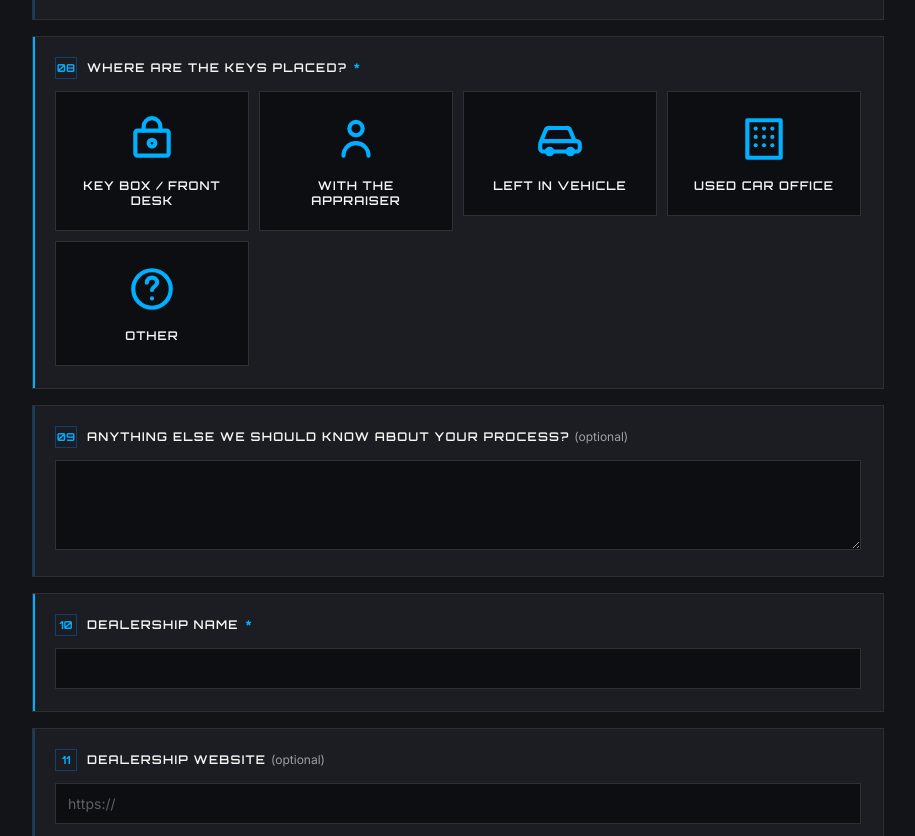
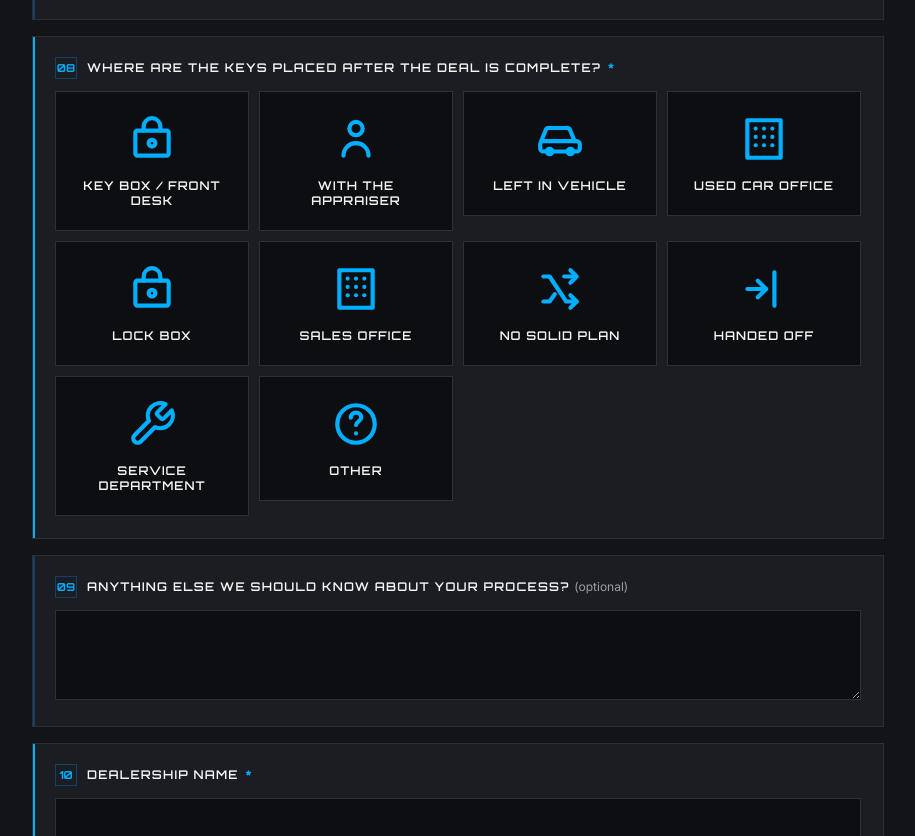
Before and after one commit to rayzoila-source/appraisalacademy-wizard, a plain HTML site: page index.html in a window 1280 px wide. Shown: the part 3395-4231 px from the top of the page, without its empty margins (182-1097 px from the left). Drawn offline with Linux system fonts and the light colour scheme.

Commit message:
Update Q8 keys placement question + add 5 new choices

```diff
--- a/index.html
+++ b/index.html
@@ -782,9 +782,9 @@
     <div class="field-panel required">
       <div class="field-head">
         <span class="field-index">08</span>
-        <label>Where are the keys placed? <span class="req">*</span></label>
+        <label>Where are the keys placed after the deal is complete? <span class="req">*</span></label>
       </div>
-      <div class="choice-group" role="radiogroup" aria-label="Where are the keys placed?">
+      <div class="choice-group" role="radiogroup" aria-label="Where are the keys placed after the deal is complete?">
         <label>
           <input class="choice-input" type="radio" name="keysPlacement" value="Key Box at Front Desk" required>
           <div class="choice-card">
@@ -819,6 +819,51 @@
               <svg viewBox="0 0 24 24" fill="none" stroke-width="2" stroke-linecap="round" stroke-linejoin="round"><rect x="4" y="3" width="16" height="18"></rect><line x1="8" y1="7" x2="8" y2="7"></line><line x1="12" y1="7" x2="12" y2="7"></line><line x1="16" y1="7" x2="16" y2="7"></line><line x1="8" y1="11" x2="8" y2="11"></line><line x1="12" y1="11" x2="12" y2="11"></line><line x1="16" y1="11" x2="16" y2="11"></line><line x1="8" y1="15" x2="8" y2="15"></line><line x1="12" y1="15" x2="12" y2="15"></line><line x1="16" y1="15" x2="16" y2="15"></line></svg>
             </span>
             <span class="choice-label">Used Car Office</span>
+          </div>
+        </label>
+        <label>
+          <input class="choice-input" type="radio" name="keysPlacement" value="Lock Box" required>
+          <div class="choice-card">
+            <span class="choice-chip generic">
+              <svg viewBox="0 0 24 24" fill="none" stroke-width="2" stroke-linecap="round" stroke-linejoin="round"><rect x="4" y="8" width="16" height="12" rx="1"></rect><path d="M8 8V6a4 4 0 0 1 8 0v2"></path><circle cx="12" cy="14" r="1.6"></circle></svg>
+            </span>
+            <span class="choice-label">Lock Box</span>
+          </div>
+        </label>
+        <label>
+          <input class="choice-input" type="radio" name="keysPlacement" value="Sales Office" required>
+          <div class="choice-card">
+            <span class="choice-chip generic">
+              <svg viewBox="0 0 24 24" fill="none" stroke-width="2" stroke-linecap="round" stroke-linejoin="round"><rect x="4" y="3" width="16" height="18"></rect><line x1="8" y1="7" x2="8" y2="7"></line><line x1="12" y1="7" x2="12" y2="7"></line><line x1="16" y1="7" x2="16" y2="7"></line><line x1="8" y1="11" x2="8" y2="11"></line><line x1="12" y1="11" x2="12" y2="11"></line><line x1="16" y1="11" x2="16" y2="11"></line><line x1="8" y1="15" x2="8" y2="15"></line><line x1="12" y1="15" x2="12" y2="15"></line><line x1="16" y1="15" x2="16" y2="15"></line></svg>
+            </span>
+            <span class="choice-label">Sales Office</span>
+          </div>
+        </label>
+        <label>
+          <input class="choice-input" type="radio" name="keysPlacement" value="No Solid Plan" required>
+          <div class="choice-card">
+            <span class="choice-chip generic">
+              <svg viewBox="0 0 24 24" fill="none" stroke-width="2" stroke-linecap="round" stroke-linejoin="round"><path d="M4 6h3l8 12h5"></path><path d="M4 18h3l2.5-3.5"></path><path d="M14 6h5"></path><path d="M17 3l3 3-3 3"></path><path d="M17 21l3-3-3-3"></path></svg>
+            </span>
+            <span class="choice-label">No Solid Plan</span>
+          </div>
+        </label>
+        <label>
+          <input class="choice-input" type="radio" name="keysPlacement" value="Handed Off" required>
+          <div class="choice-card">
+            <span class="choice-chip generic">
+              <svg viewBox="0 0 24 24" fill="none" stroke-width="2" stroke-linecap="round" stroke-linejoin="round"><path d="M4 12h9"></path><path d="M9 8l4 4-4 4"></path><path d="M17 4v16"></path></svg>
+            </span>
+            <span class="choice-label">Handed Off</span>
+          </div>
+        </label>
+        <label>
+          <input class="choice-input" type="radio" name="keysPlacement" value="Service Department" required>
+          <div class="choice-card">
+            <span class="choice-chip generic">
+              <svg viewBox="0 0 24 24" fill="none" stroke-width="2" stroke-linecap="round" stroke-linejoin="round"><path d="M14.7 6.3a1 1 0 0 0 0 1.4l1.6 1.6a1 1 0 0 0 1.4 0l3.77-3.77a6 6 0 0 1-7.94 7.94l-6.91 6.91a2.12 2.12 0 0 1-3-3l6.91-6.91a6 6 0 0 1 7.94-7.94l-3.76 3.76z"></path></svg>
+            </span>
+            <span class="choice-label">Service Department</span>
           </div>
         </label>
         <label>
```
